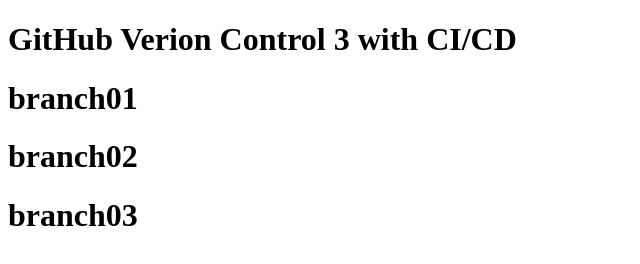
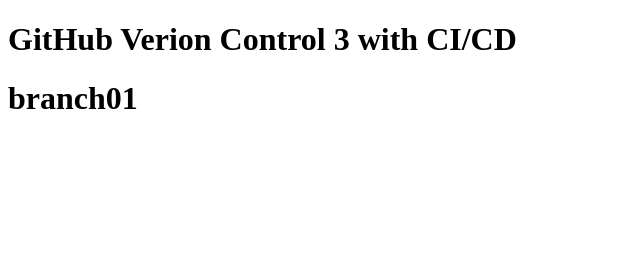
Before and after one commit to rma010101/rev18-github-version-control-3, a plain HTML site: page index.html in a window 1280 px wide. Shown: the whole page, without its empty margins (0-640 px from the left). Drawn offline with Linux system fonts and the light colour scheme.

```diff
--- a/index.html
+++ b/index.html
@@ -8,7 +8,5 @@
 <body>
     <h1>GitHub Verion Control 3 with CI/CD</h1>
     <h1>branch01</h1>
-    <h1>branch02</h1>
-    <h1>branch03</h1>
 </body>
 </html>
```
